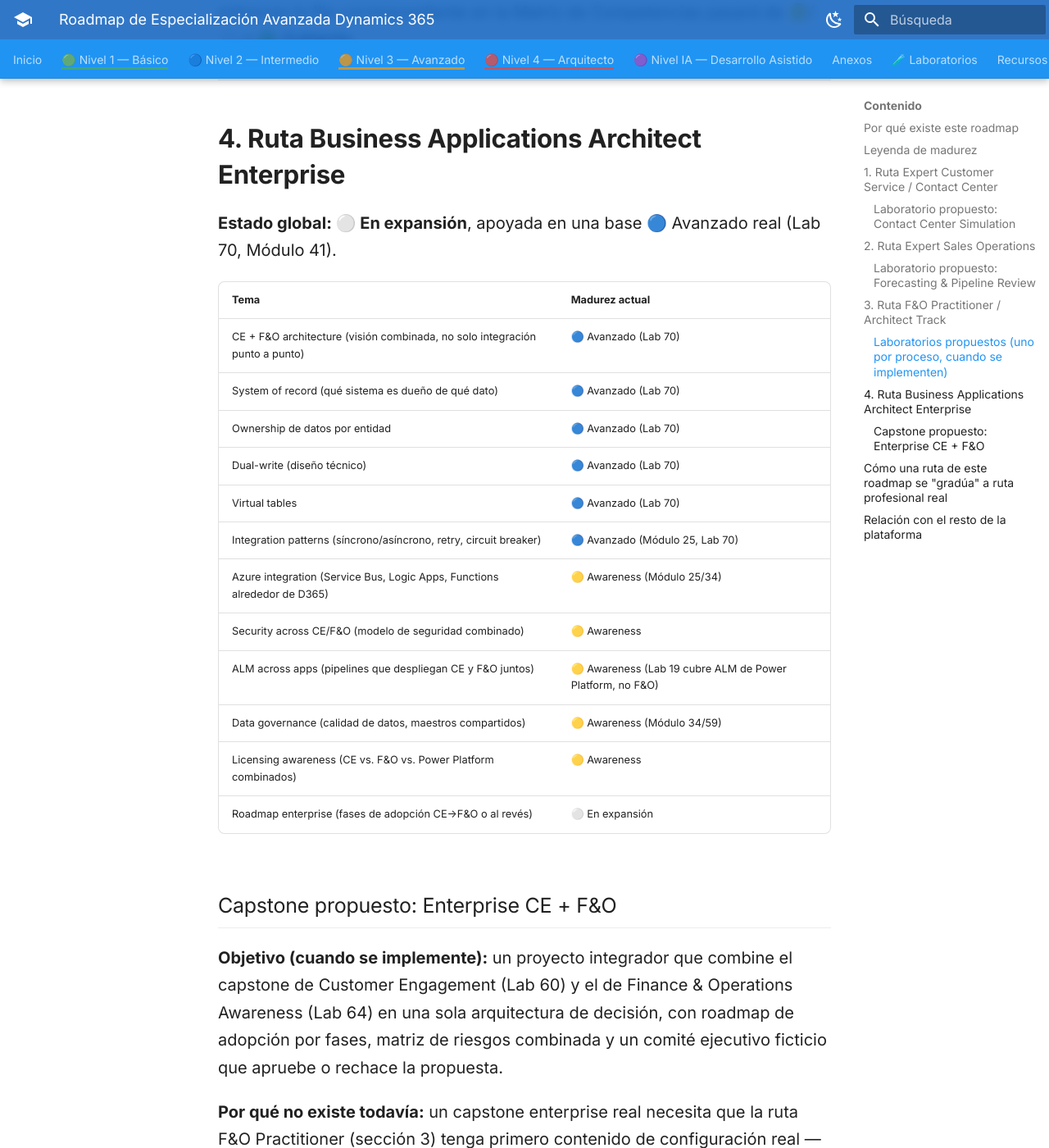
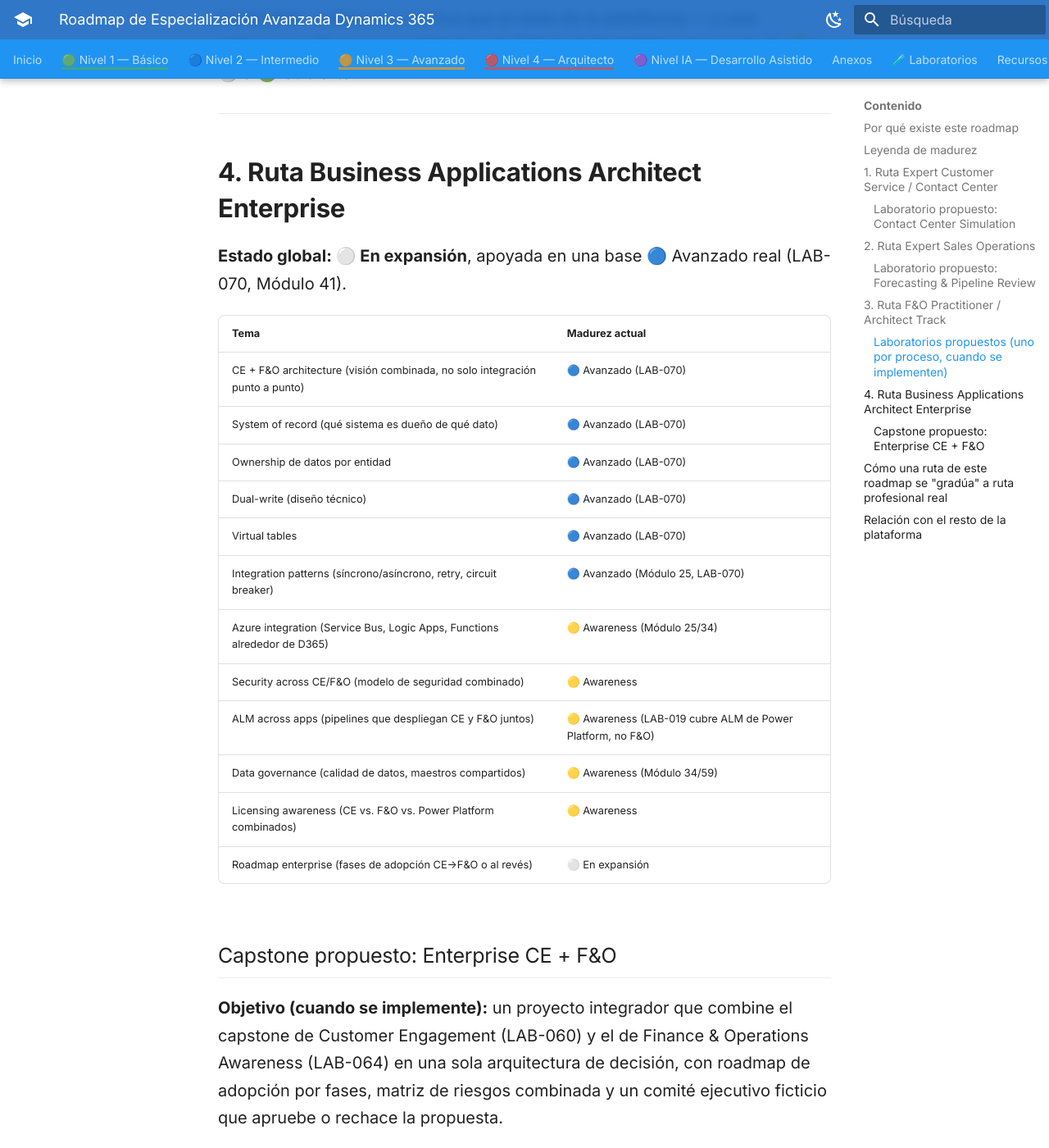
Before and after one commit to EdwingAlarcon/PlanEstudio, an MkDocs documentation site: the page built from docs/Recursos/ROADMAP_ESPECIALIZACION_AVANZADA.md, in a window 1280 px wide and 1400 px high, scrolled down 7355 px. Shown: the whole window at 82% size. Built offline with MkDocs 1.6.1 and Material for MkDocs 9.7.7, drawn with Linux system fonts in a browser that asks for light colours; some of the changed text lies outside the part shown.

Commit message:
docs+fix: micro-sprint final de copy y consistencia v1.0
Ajusta el estado visual de las rutas D365 CE y F&O para que reflejen
su cobertura real en lugar de subestimarla como "Parcial"/"en
construccion"; aclara que "Capstone pendiente" en /portafolio es
progreso personal del estudiante, no ausencia de contenido; normaliza
las referencias de laboratorios a formato LAB-XXX en matriz, roadmap,
rubricas, checklist y certificaciones; enlaza el roadmap desde las
paginas de ruta D365 CE/F&O; y corrige conteos desactualizados
(546->549 criterios) en el resumen del checklist.

Co-Authored-By: Claude Sonnet 5 <noreply@anthropic.com>

```diff
--- a/docs/Recursos/ROADMAP_ESPECIALIZACION_AVANZADA.md
+++ b/docs/Recursos/ROADMAP_ESPECIALIZACION_AVANZADA.md
@@ -12,11 +12,11 @@ PlanEstudio ya cubre con evidencia real:
 
 - **Power Platform completo** (Canvas, Model-Driven, Dataverse, Power Automate, Power Fx, ALM, PCF,
   plugins, gobernanza) — rutas Maker, Consultor Funcional, Developer, Solution Architect.
-- **Dynamics 365 CE base e intermedio-avanzado**: Sales lead-to-cash (Módulo 20, Lab 66), Customer
-  Service case-to-resolution con SLA/escalamiento/dashboard (Módulo 20, Lab 68), Customer Insights -
-  Data y Journeys (Módulos 57/58, Labs 67/58), Field Service work-order-to-close (Módulo 58, Lab 59).
+- **Dynamics 365 CE base e intermedio-avanzado**: Sales lead-to-cash (Módulo 20, LAB-066), Customer
+  Service case-to-resolution con SLA/escalamiento/dashboard (Módulo 20, LAB-068), Customer Insights -
+  Data y Journeys (Módulos 57/58, LAB-067/LAB-058), Field Service work-order-to-close (Módulo 58, LAB-059).
 - **Finance & Operations — awareness avanzado**: vocabulario, mapas paso a paso de los 5 procesos
-  ERP estándar y diseño técnico de integración CE+F&O (Módulo 59, Labs 69/70, capstone Lab 64).
+  ERP estándar y diseño técnico de integración CE+F&O (Módulo 59, LAB-069/LAB-070, capstone LAB-064).
 
 Lo que **no** cubre todavía es configuración productiva en un tenant real de canales de
 Contact Center, operaciones comerciales avanzadas (territorios, forecasting, Sales Insights),
@@ -136,14 +136,14 @@ Commerce o Project Operations.
 | Products and inventory (variantes, dimensiones de producto, políticas de reserva) | 🟡 Awareness (Módulo 59) |
 | Commerce overview (POS, call center, canales unificados) | 🟡 Awareness |
 | Project Operations (estructura de proyecto, WBS, facturación por hitos/tiempo) | 🟡 Awareness |
-| Procure-to-Pay (paso a paso) | 🔵 Avanzado (Módulo 59, Lab 69) |
-| Order-to-Cash (paso a paso) | 🔵 Avanzado (Módulo 59, Lab 69) |
-| Record-to-Report (paso a paso) | 🔵 Avanzado (Módulo 59, Lab 69) |
-| Inventory-to-Deliver / Project-to-Profit (paso a paso) | 🔵 Avanzado (Módulo 59, Lab 69) |
+| Procure-to-Pay (paso a paso) | 🔵 Avanzado (Módulo 59, LAB-069) |
+| Order-to-Cash (paso a paso) | 🔵 Avanzado (Módulo 59, LAB-069) |
+| Record-to-Report (paso a paso) | 🔵 Avanzado (Módulo 59, LAB-069) |
+| Inventory-to-Deliver / Project-to-Profit (paso a paso) | 🔵 Avanzado (Módulo 59, LAB-069) |
 | Data entities (estructura, staging, validaciones) | 🟡 Awareness (Módulo 59) |
-| Data Management Framework (importación masiva, manejo de errores) | 🟡 Awareness (Lab 64) |
-| Dual-write setup awareness (mapas, entidades vinculadas) | 🔵 Avanzado (Lab 70) |
-| Integration with Dataverse (patrones de integración, ownership de datos) | 🔵 Avanzado (Lab 70) |
+| Data Management Framework (importación masiva, manejo de errores) | 🟡 Awareness (LAB-064) |
+| Dual-write setup awareness (mapas, entidades vinculadas) | 🔵 Avanzado (LAB-070) |
+| Integration with Dataverse (patrones de integración, ownership de datos) | 🔵 Avanzado (LAB-070) |
 | LCS awareness (ciclo de vida, ambientes, actualizaciones) | ⚪ En expansión |
 | Security (roles de seguridad F&O, duty/privilege) | ⚪ En expansión |
 | Reporting (Financial Reporting, Power BI embebido en F&O) | ⚪ En expansión |
@@ -166,19 +166,19 @@ Competencias pasará de 🟡/⚪ a 🟢 **Cubierto**.
 
 ## 4. Ruta Business Applications Architect Enterprise
 
-**Estado global: ⚪ En expansión**, apoyada en una base 🔵 Avanzado real (Lab 70, Módulo 41).
+**Estado global: ⚪ En expansión**, apoyada en una base 🔵 Avanzado real (LAB-070, Módulo 41).
 
 | Tema | Madurez actual |
 |---|---|
-| CE + F&O architecture (visión combinada, no solo integración punto a punto) | 🔵 Avanzado (Lab 70) |
-| System of record (qué sistema es dueño de qué dato) | 🔵 Avanzado (Lab 70) |
-| Ownership de datos por entidad | 🔵 Avanzado (Lab 70) |
-| Dual-write (diseño técnico) | 🔵 Avanzado (Lab 70) |
-| Virtual tables | 🔵 Avanzado (Lab 70) |
-| Integration patterns (síncrono/asíncrono, retry, circuit breaker) | 🔵 Avanzado (Módulo 25, Lab 70) |
+| CE + F&O architecture (visión combinada, no solo integración punto a punto) | 🔵 Avanzado (LAB-070) |
+| System of record (qué sistema es dueño de qué dato) | 🔵 Avanzado (LAB-070) |
+| Ownership de datos por entidad | 🔵 Avanzado (LAB-070) |
+| Dual-write (diseño técnico) | 🔵 Avanzado (LAB-070) |
+| Virtual tables | 🔵 Avanzado (LAB-070) |
+| Integration patterns (síncrono/asíncrono, retry, circuit breaker) | 🔵 Avanzado (Módulo 25, LAB-070) |
 | Azure integration (Service Bus, Logic Apps, Functions alrededor de D365) | 🟡 Awareness (Módulo 25/34) |
 | Security across CE/F&O (modelo de seguridad combinado) | 🟡 Awareness |
-| ALM across apps (pipelines que despliegan CE y F&O juntos) | 🟡 Awareness (Lab 19 cubre ALM de Power Platform, no F&O) |
+| ALM across apps (pipelines que despliegan CE y F&O juntos) | 🟡 Awareness (LAB-019 cubre ALM de Power Platform, no F&O) |
 | Data governance (calidad de datos, maestros compartidos) | 🟡 Awareness (Módulo 34/59) |
 | Licensing awareness (CE vs. F&O vs. Power Platform combinados) | 🟡 Awareness |
 | Roadmap enterprise (fases de adopción CE→F&O o al revés) | ⚪ En expansión |
@@ -186,7 +186,7 @@ Competencias pasará de 🟡/⚪ a 🟢 **Cubierto**.
 ### Capstone propuesto: Enterprise CE + F&O
 
 **Objetivo (cuando se implemente):** un proyecto integrador que combine el capstone de Customer
-Engagement (Lab 60) y el de Finance & Operations Awareness (Lab 64) en una sola arquitectura de
+Engagement (LAB-060) y el de Finance & Operations Awareness (LAB-064) en una sola arquitectura de
 decisión, con roadmap de adopción por fases, matriz de riesgos combinada y un comité ejecutivo
 ficticio que apruebe o rechace la propuesta.
 
```
Also changed, not shown: other parts of docs/Recursos/ROADMAP_ESPECIALIZACION_AVANZADA.md (+8 -7 lines), docs/Recursos/CERTIFICACIONES.md (+14 -14 lines), docs/Recursos/CHECKLIST_PROGRESO.md (+21 -21 lines), docs/Recursos/MATRIZ_COMPETENCIAS.md (+59 -55 lines), docs/Recursos/PROMPTS_REUTILIZABLES_IA.md (+4 -4 lines), docs/Recursos/RUBRICAS_PLANTILLAS_EVALUACION.md (+10 -10 lines), 6 other files.
